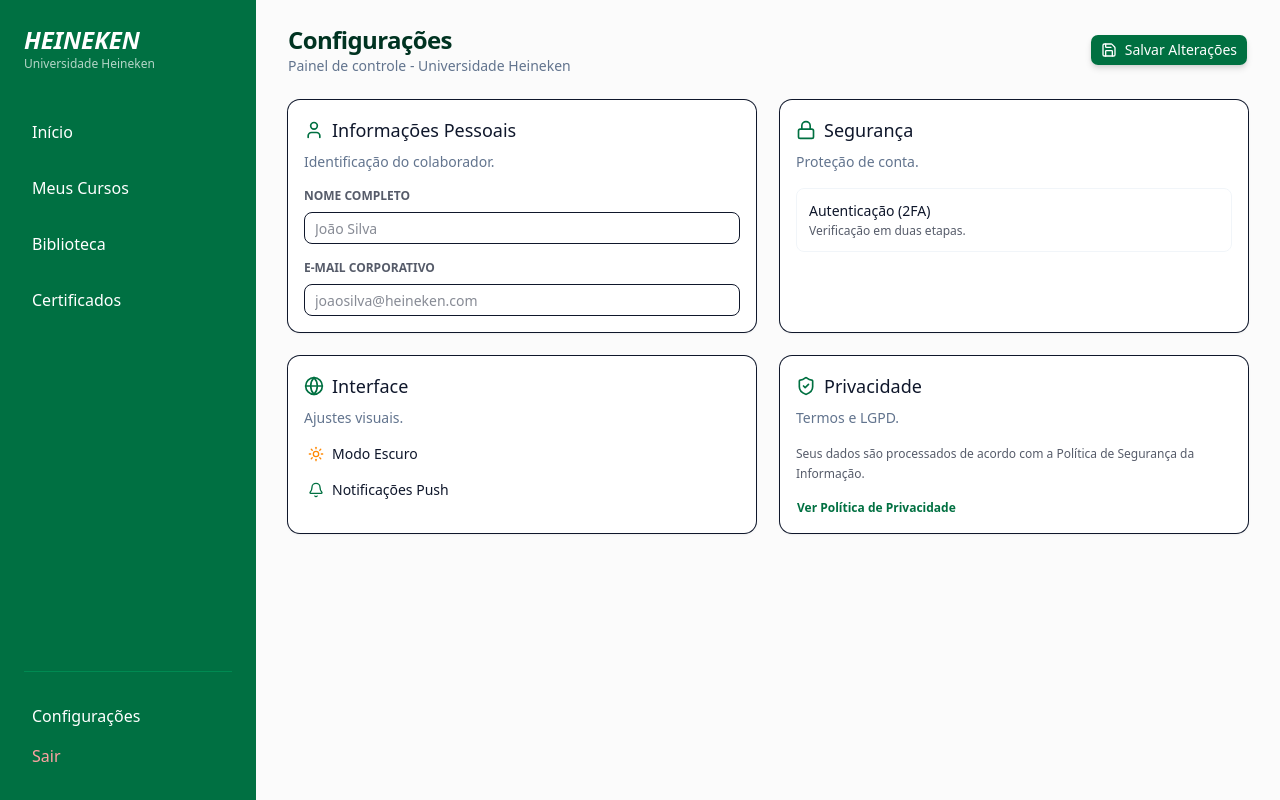
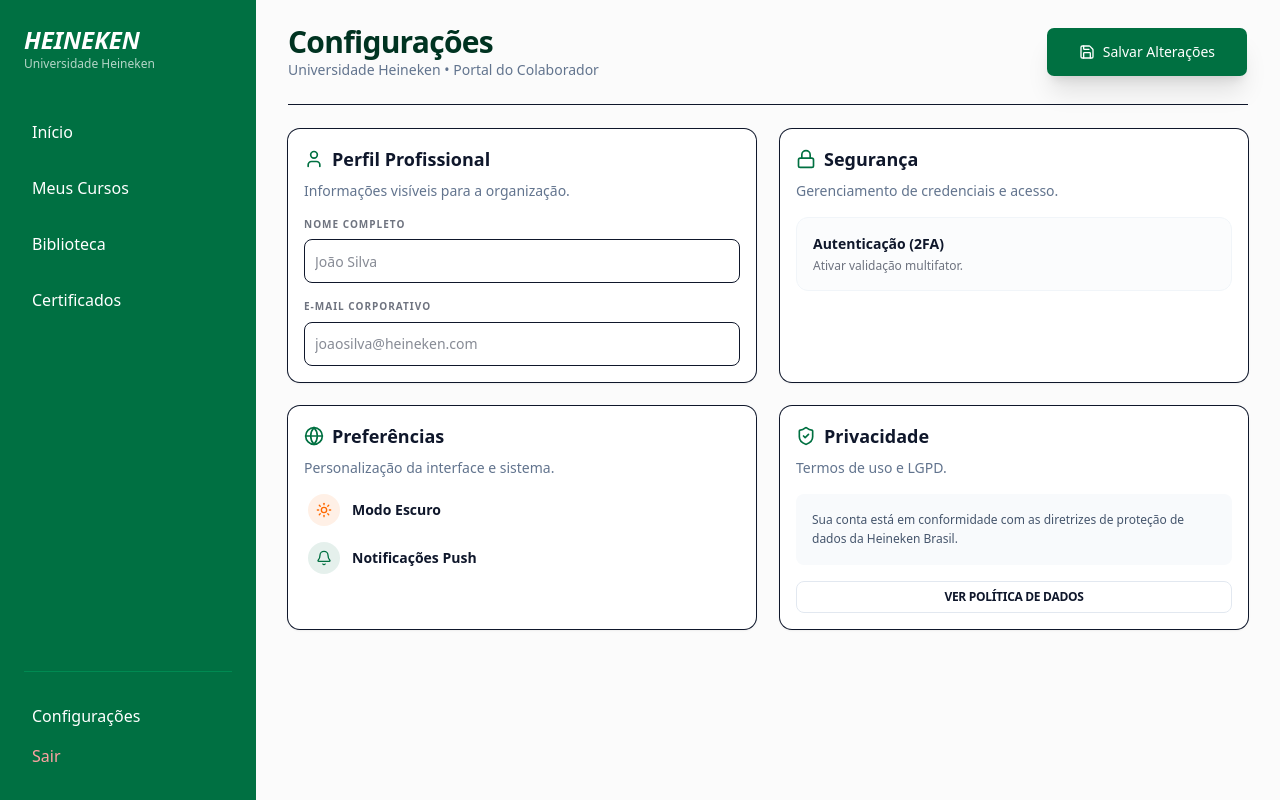
Before and after one commit to kkfabio/Universidade-Heineken-Front, a Next.js app: page /configuracoes in a window 1280 px wide. Built offline with nearby package versions, Linux system fonts and the light colour scheme.

Commit message:
feat:finalização da tela de configurações com modo escuro funcional e loading no salvar

```diff
--- a/src/app/configuracoes/page.tsx
+++ b/src/app/configuracoes/page.tsx
@@ -10,7 +10,8 @@
   Moon,
   Globe,
   Save,
-  Sun
+  Sun,
+  Loader2
 } from "lucide-react"
 import { Input } from "../../components/ui/input"
 import { Switch } from "../../components/ui/switch"
@@ -18,16 +19,29 @@
 import { SettingSection } from "../../components/SettingSection"
 
 /**
- * SettingsPage - Versão Funcional e Modular
+ * SettingsPage - Versão Final de Entrega (ADS)
+ * Implementa lógica de persistência simulada e tratamento estrito de tipos.
  */
 export default function SettingsPage() {
+  // Estado de UI
+  const [isSaving, setIsSaving] = useState(false)
   const [darkMode, setDarkMode] = useState(false)
+
+  // Estados de Configuração
   const [notifications, setNotifications] = useState(true)
   const [twoFactor, setTwoFactor] = useState(false)
 
-  const handleSave = () => {
-    console.log("Configurações salvas:", { darkMode, notifications, twoFactor })
-    alert("As configurações do perfil de João Silva foram atualizadas.")
+  /**
+   * Simula o processo de persistência no backend da Universidade Heineken
+   */
+  const handleSave = async () => {
+    setIsSaving(true)
+    // Simula latência de rede (1.5 segundos)
+    await new Promise(resolve => setTimeout(resolve, 1500))
+    setIsSaving(false)
+
+    console.log("Payload enviado:", { darkMode, notifications, twoFactor })
+    alert("Configurações de João Silva aplicadas com sucesso!")
   }
 
   return (
@@ -35,100 +49,117 @@
       darkMode ? "bg-[#121212] text-white" : "bg-[#FBFBFB] text-slate-900"
     }`}>
 
-      <div className="flex items-center justify-between">
+      <div className="flex flex-col gap-4 md:flex-row md:items-center md:justify-between border-b pb-6">
         <div>
-          <h2 className={`text-2xl font-bold tracking-tight ${darkMode ? "text-[#00A35C]" : "text-[#003321]"}`}>
+          <h2 className={`text-3xl font-extrabold tracking-tight ${darkMode ? "text-[#00A35C]" : "text-[#003321]"}`}>
             Configurações
           </h2>
-          <p className={`text-sm ${darkMode ? "text-slate-400" : "text-slate-500"}`}>
-            Painel de controle - Universidade Heineken
+          <p className={`text-sm font-medium ${darkMode ? "text-slate-400" : "text-slate-500"}`}>
+            Universidade Heineken • Portal do Colaborador
           </p>
         </div>
         <Button
           onClick={handleSave}
-          className="bg-[#007041] hover:bg-[#005a34] text-white flex items-center gap-2 shadow-md active:scale-95 transition-all"
+          disabled={isSaving}
+          className="bg-[#007041] hover:bg-[#005a34] text-white flex items-center gap-2 px-8 py-6 shadow-xl active:scale-95 transition-all disabled:opacity-70"
         >
-          <Save className="h-4 w-4" />
-          Salvar Alterações
+          {isSaving ? (
+            <Loader2 className="h-4 w-4 animate-spin" />
+          ) : (
+            <Save className="h-4 w-4" />
+          )}
+          {isSaving ? "Salvando..." : "Salvar Alterações"}
         </Button>
       </div>
 
       <div className="grid gap-6 md:grid-cols-2">
+        {/* Seção: Perfil */}
         <SettingSection
-          title="Informações Pessoais"
-          description="Identificação do colaborador."
+          title="Perfil Profissional"
+          description="Informações visíveis para a organização."
           icon={User}
           isDark={darkMode}
         >
           <div className="grid gap-2">
-            <label className="text-xs font-bold uppercase opacity-70">Nome Completo</label>
+            <label className="text-[10px] font-bold uppercase tracking-widest opacity-60">Nome Completo</label>
             <Input
               placeholder="João Silva"
-              className={darkMode ? "bg-[#2A2A2A] border-slate-700 text-white" : ""}
+              className={`h-11 ${darkMode ? "bg-[#2A2A2A] border-slate-700 text-white" : "bg-white"}`}
             />
           </div>
           <div className="grid gap-2">
-            <label className="text-xs font-bold uppercase opacity-70">E-mail Corporativo</label>
+            <label className="text-[10px] font-bold uppercase tracking-widest opacity-60">E-mail Corporativo</label>
             <Input
               type="email"
               placeholder="joaosilva@heineken.com"
-              className={darkMode ? "bg-[#2A2A2A] border-slate-700 text-white" : ""}
+              className={`h-11 ${darkMode ? "bg-[#2A2A2A] border-slate-700 text-white" : "bg-white"}`}
             />
           </div>
         </SettingSection>
 
+        {/* Seção: Segurança */}
         <SettingSection
           title="Segurança"
-          description="Proteção de conta."
+          description="Gerenciamento de credenciais e acesso."
           icon={Lock}
           isDark={darkMode}
         >
-          <div className={`flex items-center justify-between rounded-lg border p-3 ${darkMode ? "border-slate-800" : "border-slate-100"}`}>
-            <div className="space-y-0.5">
-              <p className="text-sm font-medium">Autenticação (2FA)</p>
-              <p className="text-xs opacity-70">Verificação em duas etapas.</p>
+          <div className={`flex items-center justify-between rounded-xl border p-4 transition-colors ${
+            darkMode ? "border-slate-800 bg-[#222]" : "border-slate-100 bg-slate-50/50"
+          }`}>
+            <div className="space-y-1">
+              <p className="text-sm font-semibold">Autenticação (2FA)</p>
+              <p className="text-xs opacity-60">Ativar validação multifator.</p>
             </div>
             <Switch checked={twoFactor} onCheckedChange={setTwoFactor} />
           </div>
         </SettingSection>
 
+        {/* Seção: Preferências */}
         <SettingSection
-          title="Interface"
-          description="Ajustes visuais."
+          title="Preferências"
+          description="Personalização da interface e sistema."
           icon={Globe}
           isDark={darkMode}
         >
           <div className="flex items-center justify-between px-1">
-            <div className="flex items-center gap-2">
-              {darkMode ? <Moon className="h-4 w-4 text-yellow-400" /> : <Sun className="h-4 w-4 text-orange-400" />}
-              <span className="text-sm font-medium">Modo Escuro</span>
+            <div className="flex items-center gap-3">
+              <div className={`p-2 rounded-full ${darkMode ? "bg-yellow-500/10 text-yellow-500" : "bg-orange-500/10 text-orange-500"}`}>
+                {darkMode ? <Moon className="h-4 w-4" /> : <Sun className="h-4 w-4" />}
+              </div>
+              <span className="text-sm font-semibold">Modo Escuro</span>
             </div>
             <Switch checked={darkMode} onCheckedChange={setDarkMode} />
           </div>
           <div className="flex items-center justify-between px-1">
-            <div className="flex items-center gap-2">
-              <Bell className={`h-4 w-4 ${notifications ? "text-[#007041]" : "text-slate-400"}`} />
-              <span className="text-sm font-medium">Notificações Push</span>
+            <div className="flex items-center gap-3">
+              <div className={`p-2 rounded-full ${notifications ? "bg-[#007041]/10 text-[#007041]" : "bg-slate-100 text-slate-400"}`}>
+                <Bell className="h-4 w-4" />
+              </div>
+              <span className="text-sm font-semibold">Notificações Push</span>
             </div>
             <Switch checked={notifications} onCheckedChange={setNotifications} />
           </div>
         </SettingSection>
 
+        {/* Seção: Governança */}
         <SettingSection
           title="Privacidade"
-          description="Termos e LGPD."
+          description="Termos de uso e LGPD."
           icon={ShieldCheck}
           isDark={darkMode}
         >
-          <p className="text-xs leading-relaxed opacity-70">
-            Seus dados são processados de acordo com a Política de Segurança da Informação.
-          </p>
+          <div className={`p-4 rounded-lg text-xs leading-relaxed ${darkMode ? "bg-slate-800/50 text-slate-400" : "bg-slate-50 text-slate-600"}`}>
+            Sua conta está em conformidade com as diretrizes de proteção de dados da Heineken Brasil.
+          </div>
           <Button
-            variant="link"
-            onClick={() => alert("Acessando Termos...")}
-            className={`p-0 h-auto text-xs justify-start hover:no-underline font-semibold ${darkMode ? "text-[#00A35C]" : "text-[#007041]"}`}
+            variant="outline"
+            onClick={() => alert("Exibindo termos...")}
+            className={`w-full text-xs font-bold uppercase tracking-tight ${
+              darkMode ? "border-slate-700 hover:bg-slate-800" : "border-slate-200"
+            }`}
           >
-            Ver Política de Privacidade
+            Ver Política de Dados
           </Button>
         </SettingSection>
       </div>
--- a/src/components/SettingSection.tsx
+++ b/src/components/SettingSection.tsx
@@ -4,6 +4,9 @@
 import { LucideIcon } from "lucide-react"
 import { Card, CardContent, CardDescription, CardHeader, CardTitle } from "./ui/card"
 
+/**
+ * Interface de Propriedades do Componente
+ */
 interface SettingSectionProps {
   title: string
   description: string
@@ -12,23 +15,28 @@
   isDark?: boolean
 }
 
+/**
+ * Padroniza o layout das seções de configuração com suporte a acessibilidade e temas.
+ */
 export function SettingSection({
   title,
   description,
   icon: Icon,
   children,
-  isDark
+  isDark = false
 }: SettingSectionProps) {
   return (
-    <Card className={`shadow-sm transition-all duration-300 ${
+    <Card className={`group shadow-sm transition-all duration-300 ${
       isDark ? "bg-[#1A1A1A] border-slate-800" : "bg-white border-slate-200"
-    }`}>
+    } hover:shadow-md`}>
       <CardHeader className="space-y-1">
         <div className="flex items-center gap-2">
-          <Icon className={`h-5 w-5 ${isDark ? "text-[#00A35C]" : "text-[#007041]"}`} />
-          <CardTitle className={`text-lg ${isDark ? "text-white" : "text-slate-900"}`}>{title}</CardTitle>
+          <Icon className={`h-5 w-5 transition-colors ${isDark ? "text-[#00A35C]" : "text-[#007041]"}`} />
+          <CardTitle className={`text-lg font-semibold ${isDark ? "text-white" : "text-slate-900"}`}>
+            {title}
+          </CardTitle>
         </div>
-        <CardDescription className={isDark ? "text-slate-400" : "text-slate-500"}>
+        <CardDescription className={`text-sm ${isDark ? "text-slate-400" : "text-slate-500"}`}>
           {description}
         </CardDescription>
       </CardHeader>
```
